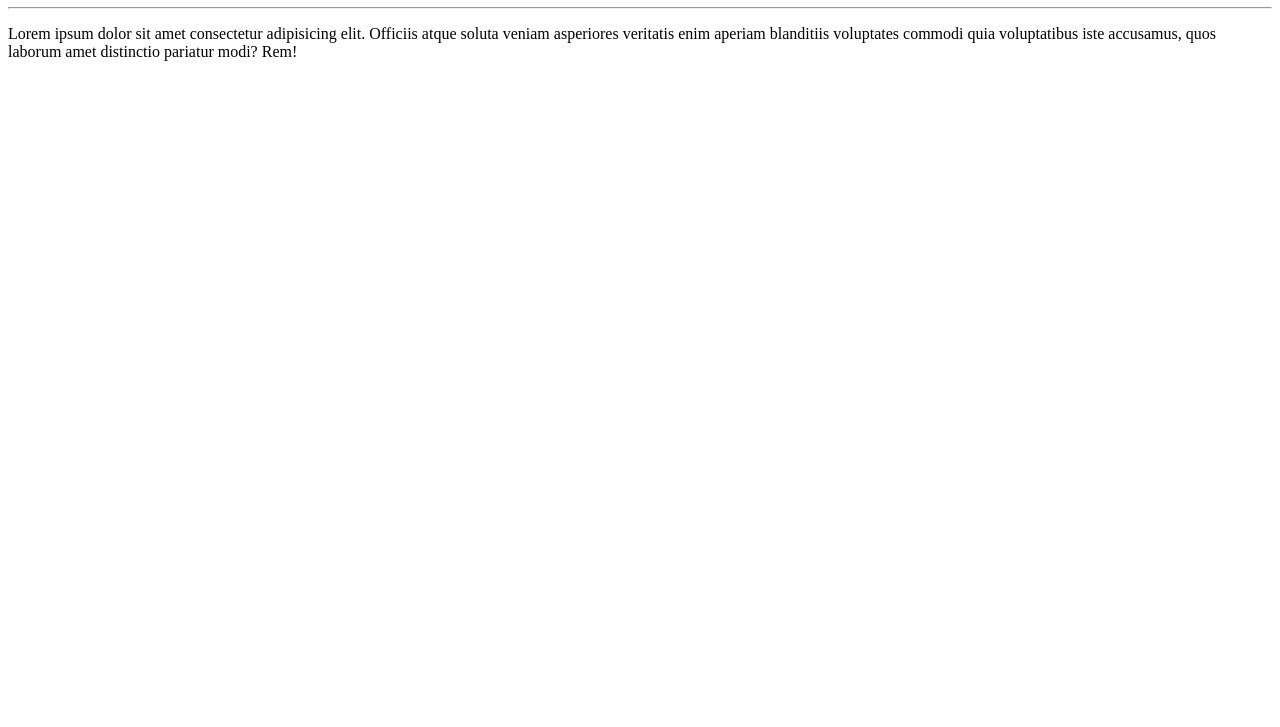
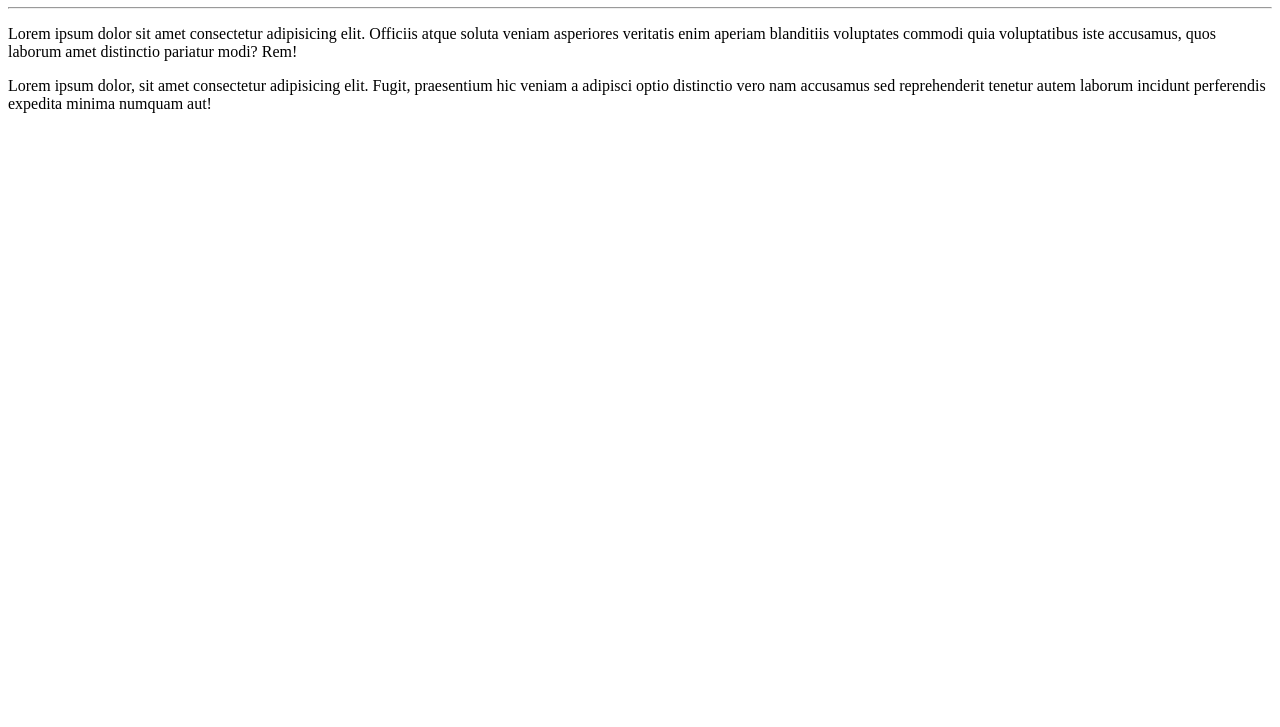
Before and after one commit to antonioalan2/Ola-Mundo, a plain HTML site: page site-exemplo/index.html in a window 1280 px wide. Shown: the part 73-800 px from the top of the page. Drawn offline with Linux system fonts and the light colour scheme.

Commit message:
Adicionei um paragrafo

```diff
--- a/site-exemplo/index.html
+++ b/site-exemplo/index.html
@@ -9,5 +9,6 @@
     <h1>Olá, mundo!</h1>
     <hr>
     <p>Lorem ipsum dolor sit amet consectetur adipisicing elit. Officiis atque soluta veniam asperiores veritatis enim aperiam blanditiis voluptates commodi quia voluptatibus iste accusamus, quos laborum amet distinctio pariatur modi? Rem!</p>
+    <p>Lorem ipsum dolor, sit amet consectetur adipisicing elit. Fugit, praesentium hic veniam a adipisci optio distinctio vero nam accusamus sed reprehenderit tenetur autem laborum incidunt perferendis expedita minima numquam aut!</p>
 </body>
 </html>
```
